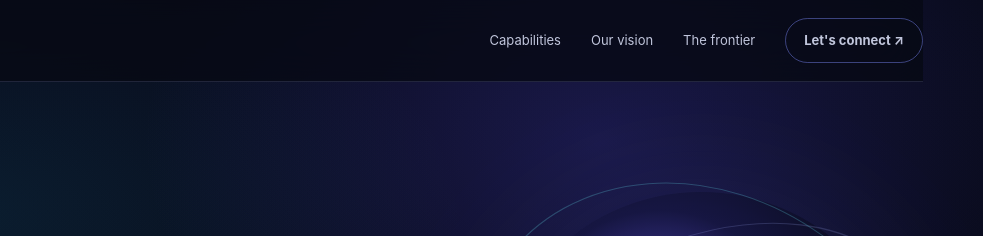
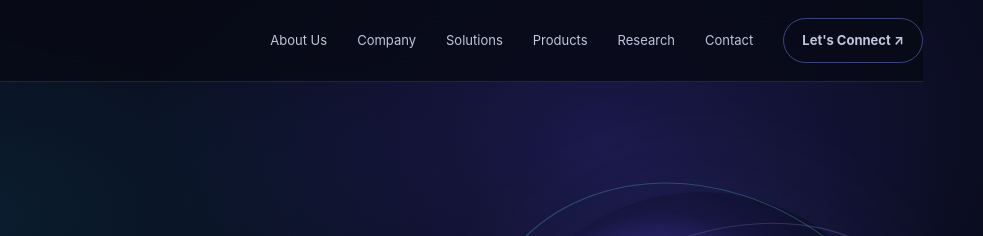
Before and after one commit to 1976lima/Astropic-ai, a plain HTML site: page index.html in a window 1280 px wide. Shown: the top 236 px of the page, 297-1280 px from the left. Drawn offline with Linux system fonts and the light colour scheme.

Commit message:
Update navigation links in index.html

```diff
--- a/index.html
+++ b/index.html
@@ -49,7 +49,15 @@ overflow-x:hidden;
   <header class="nav wrap">
     <a class="brand" href="#home" aria-label="Astropic AI home"><span class="logo">A</span><span>ASTROPIC <span>AI</span></span></a>
     <button class="menu-btn" id="menuBtn" aria-label="Open navigation" aria-expanded="false">☰</button>
-    <nav class="links" id="navLinks" aria-label="Main navigation"><a href="#capabilities">Capabilities</a><a href="#vision">Our vision</a><a href="#frontier">The frontier</a><a class="nav-cta" href="#contact">Let's connect ↗</a></nav>
+    <nav class="links" id="navLinks" aria-label="Main navigation">
+  <a href="#about">About Us</a>
+  <a href="#vision">Company</a>
+  <a href="#capabilities">Solutions</a>
+  <a href="#products">Products</a>
+  <a href="#frontier">Research</a>
+  <a href="#contact">Contact</a>
+  <a class="nav-cta" href="#contact">Let's Connect ↗</a>
+    </nav>
   </header>
   <main id="home">
     <div class="wrap hero">
```
